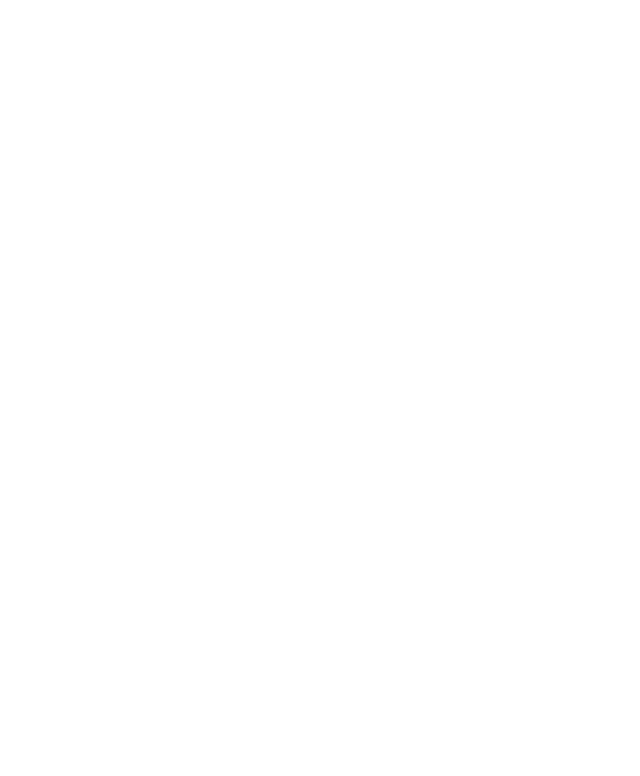
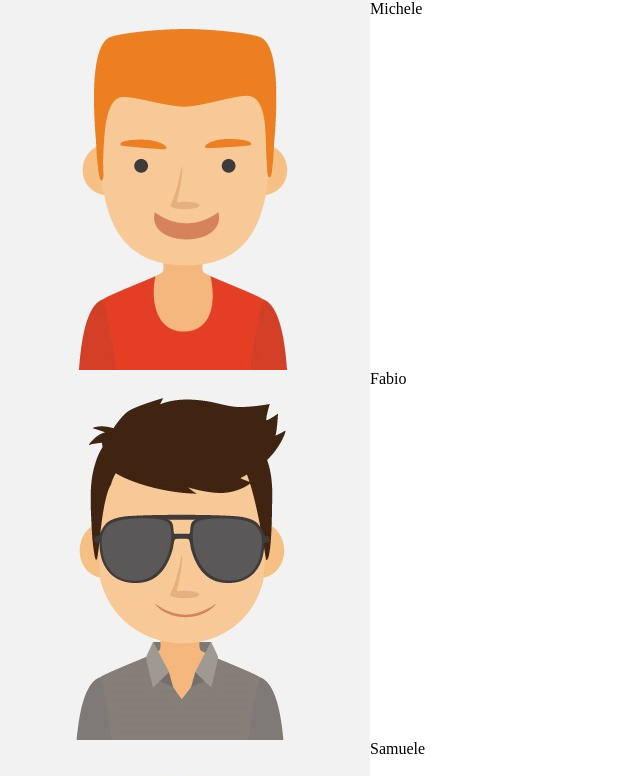
Before and after one commit to RooRsmoka/vue-boolzapp, a plain HTML site: page index.html in a window 1280 px wide. Shown: the top 776 px of the page, without its empty margins (0-640 px from the left). Drawn offline with nearby package versions, Linux system fonts and the light colour scheme.

Commit message:
creazione v-for e funzione per l'immagine del profilo

```diff
--- a/css/style.css
+++ b/css/style.css
@@ -0,0 +1,13 @@
+* {
+    margin: 0;
+    padding: 0;
+    box-sizing: border-box;
+}
+
+ul {
+    list-style: none;
+}
+
+li {
+    display: flex;
+}
--- a/index.html
+++ b/index.html
@@ -11,7 +11,14 @@
 </head>
 <body>
     <div id="app">
-
+        <ul>
+            <li v-for="(contact, i) in contacts">
+                <!-- <img :src="`img/avatar${contact.avatar}.jpg`" alt=""> -->
+                <!-- <img :src="'img/avatar' + contact.avatar + '.jpg'" alt=""> -->
+                <img :src="getImageUrl(contact)" alt="">
+                <div>{{contact.name}}</div>
+            </li>
+        </ul>
     </div>
     <script src="js/script.js"></script>
 </body>
--- a/js/script.js
+++ b/js/script.js
@@ -87,5 +87,10 @@ new Vue({
                 ],
             },
         ]
+    },
+    methods: {
+        getImageUrl(contact) {
+            return 'img/avatar' + contact.avatar + '.jpg';
+        }
     }
 })
```
